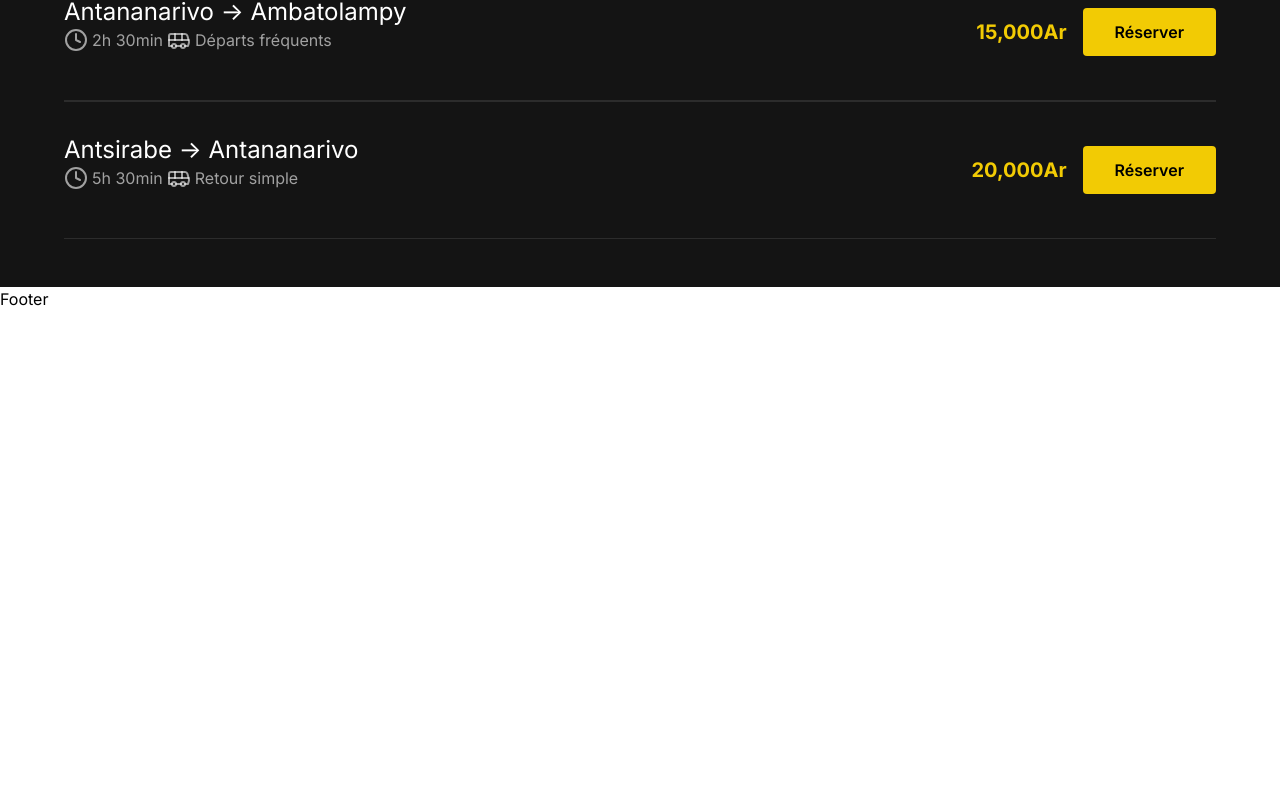
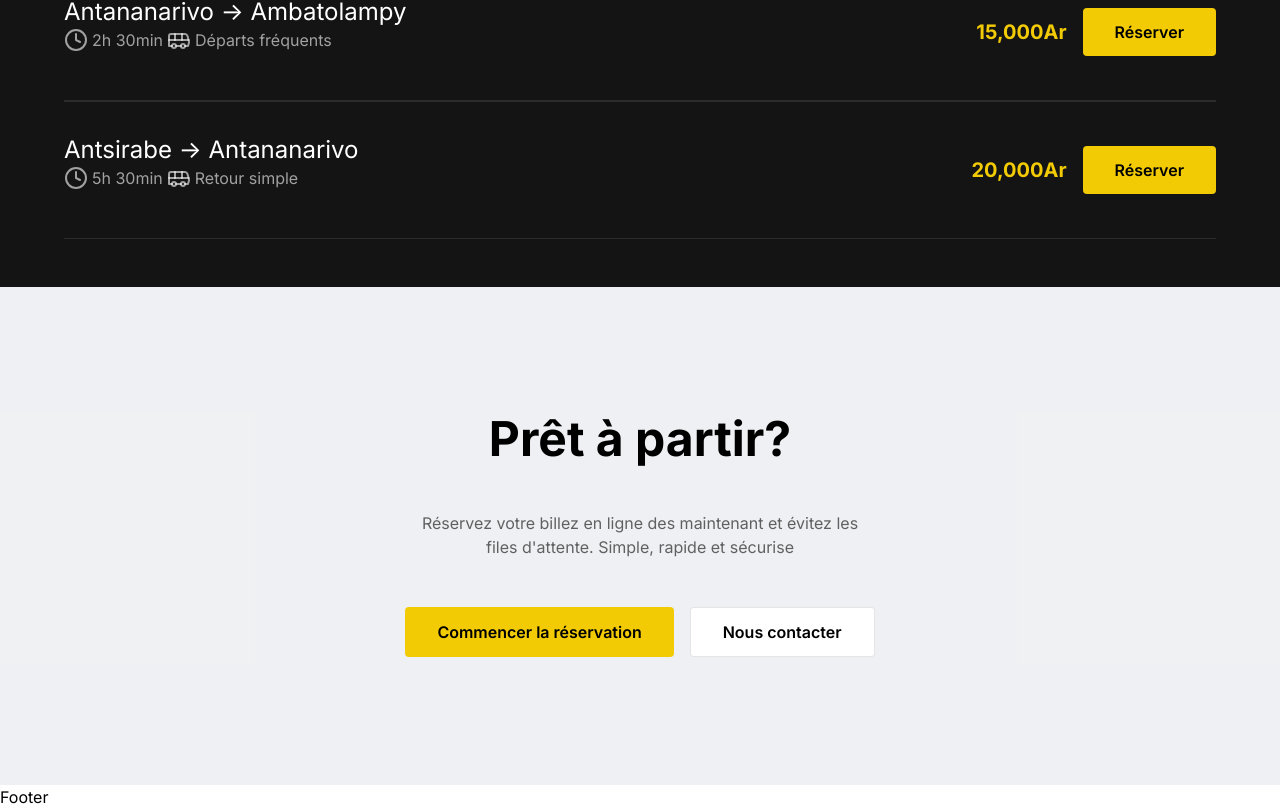
Before and after one commit to falinantenaina/cotram, a React (Vite) app in the folder frontend/: page / in a window 1280 px wide. Shown: the part 1622-2431 px from the top of the page. Before the commit the page ends 1933 px from the top, so only its background shows below. Built offline with nearby package versions, Linux system fonts and the light colour scheme.

Commit message:
Add Ready section

```diff
--- /dev/null
+++ b/frontend/src/components/Ready.tsx
@@ -0,0 +1,22 @@
+import { Button } from "./ui/Button";
+import { Container } from "./ui/Container";
+
+export const Ready = () => {
+  return (
+    <Container className="bg-gray-200/60 py-12 sm:py-24 xl:py-32">
+      <div className="flex flex-col items-center justify-center md:gap-y-6 xl:gap-y-12">
+        <h2 className="font-bold text-2xl md:text-3xl lg:text-4xl xl:text-5xl">
+          Prêt à partir?
+        </h2>
+        <p className="text-black/60 text-center max-w-md">
+          Réservez votre billez en ligne des maintenant et évitez les files
+          d'attente. Simple, rapide et sécurise
+        </p>
+        <div className="flex max-md:flex-col gap-y-2 gap-x-4">
+          <Button>Commencer la réservation</Button>
+          <Button variant="light">Nous contacter</Button>
+        </div>
+      </div>
+    </Container>
+  );
+};
--- a/frontend/src/components/ui/Button.tsx
+++ b/frontend/src/components/ui/Button.tsx
@@ -13,7 +13,8 @@ export const Button = ({
     default: "bg-primary text-black hover:bg-primary/90",
     secondary:
       "bg-gray-light border border-transparent text-white hover:border hover:border-white/10",
-    light: "bg-white text-black hover:bg-white/90",
+    light:
+      "bg-white text-black hover:bg-white/90 border border-black/10 hover:shadow",
   };
   return (
     <button
--- a/frontend/src/pages/HomePage.tsx
+++ b/frontend/src/pages/HomePage.tsx
@@ -1,6 +1,7 @@
 import { About } from "../components/About";
 import { Destination } from "../components/Destination";
 import { Hero } from "../components/Hero";
+import { Ready } from "../components/Ready";
 
 const HomePage = () => {
   return (
@@ -8,6 +9,7 @@ const HomePage = () => {
       <Hero />
       <About />
       <Destination />
+      <Ready />
     </>
   );
 };
```
